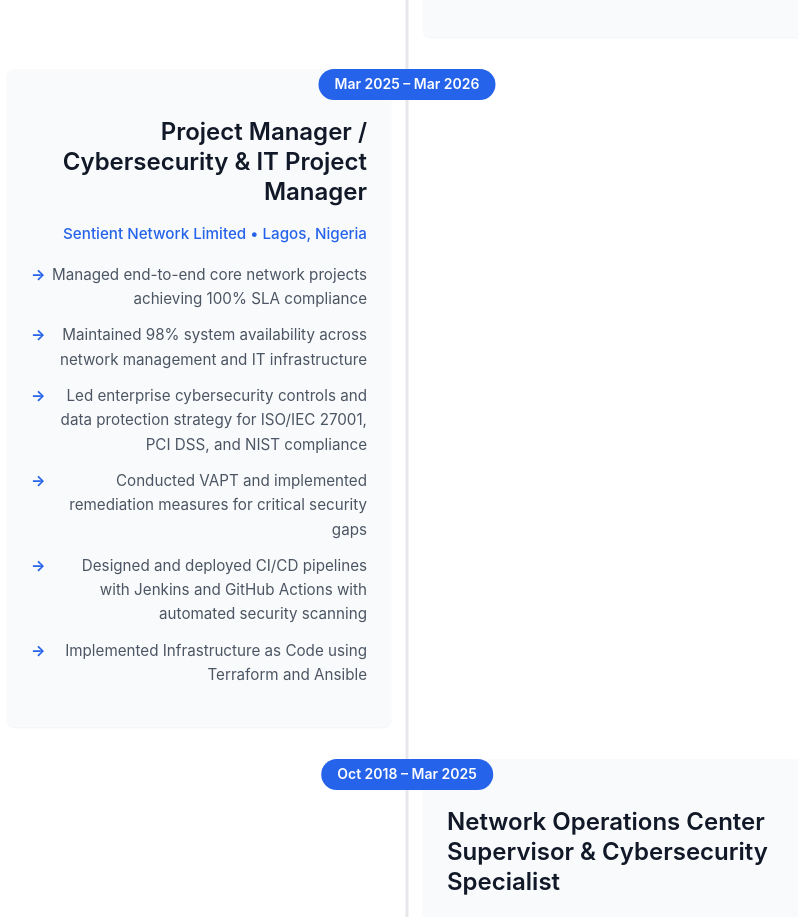
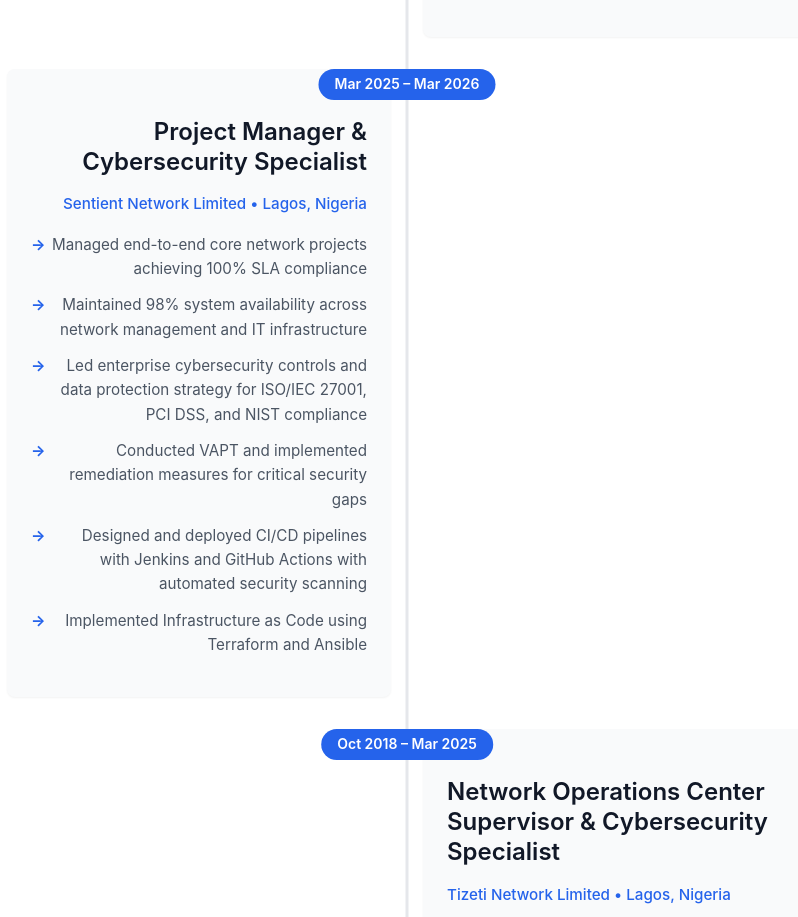
Before and after one commit to Timothyolubiyi/timothyolubiyi-portfolio-blog, a website: page index.html in a window 1280 px wide. Shown: the part 3609-4526 px from the top of the page, without its empty margins (233-1031 px from the left). Drawn offline with Linux system fonts and the light colour scheme.

Commit message:
Format cloudfront.tf

```diff
--- a/index.html
+++ b/index.html
@@ -195,7 +195,7 @@
                 <div class="timeline-item">
                     <div class="timeline-date">Mar 2025 – Mar 2026</div>
                     <div class="timeline-content">
-                        <h3>Project Manager / Cybersecurity & IT Project Manager</h3>
+                        <h3>Project Manager & Cybersecurity Specialist</h3>
                         <p class="company">Sentient Network Limited • Lagos, Nigeria</p>
                         <ul class="highlights">
                             <li>Managed end-to-end core network projects achieving 100% SLA compliance</li>
```
Also changed, not shown: 1 other file.
